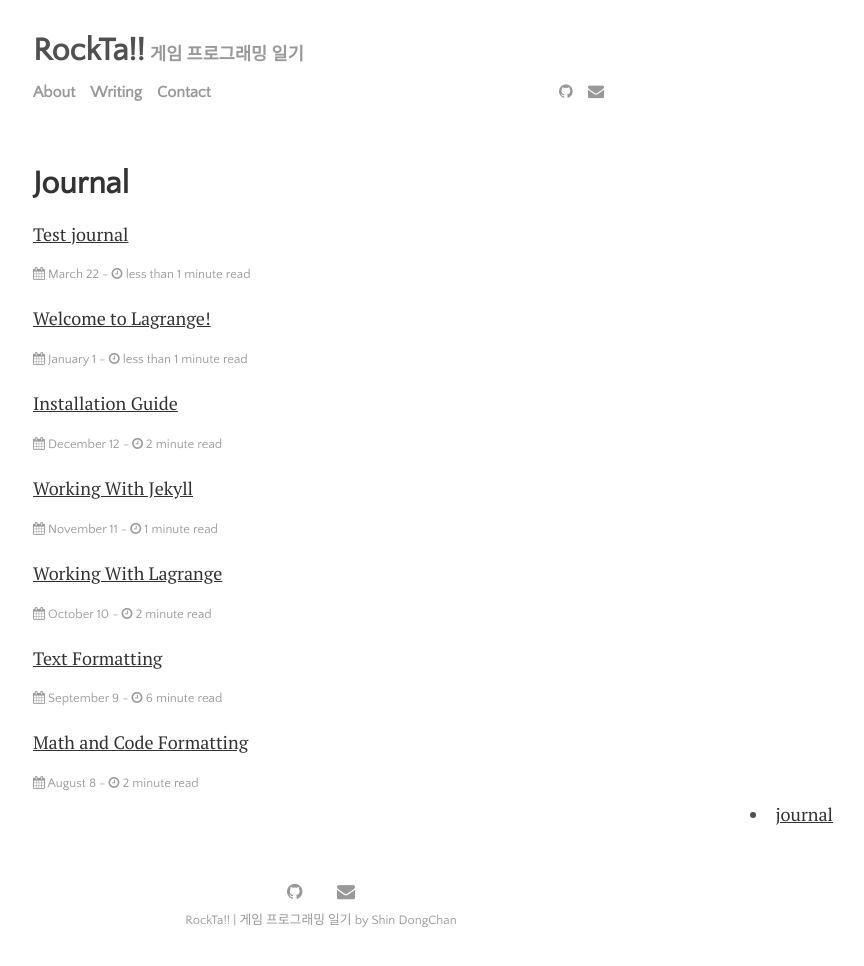
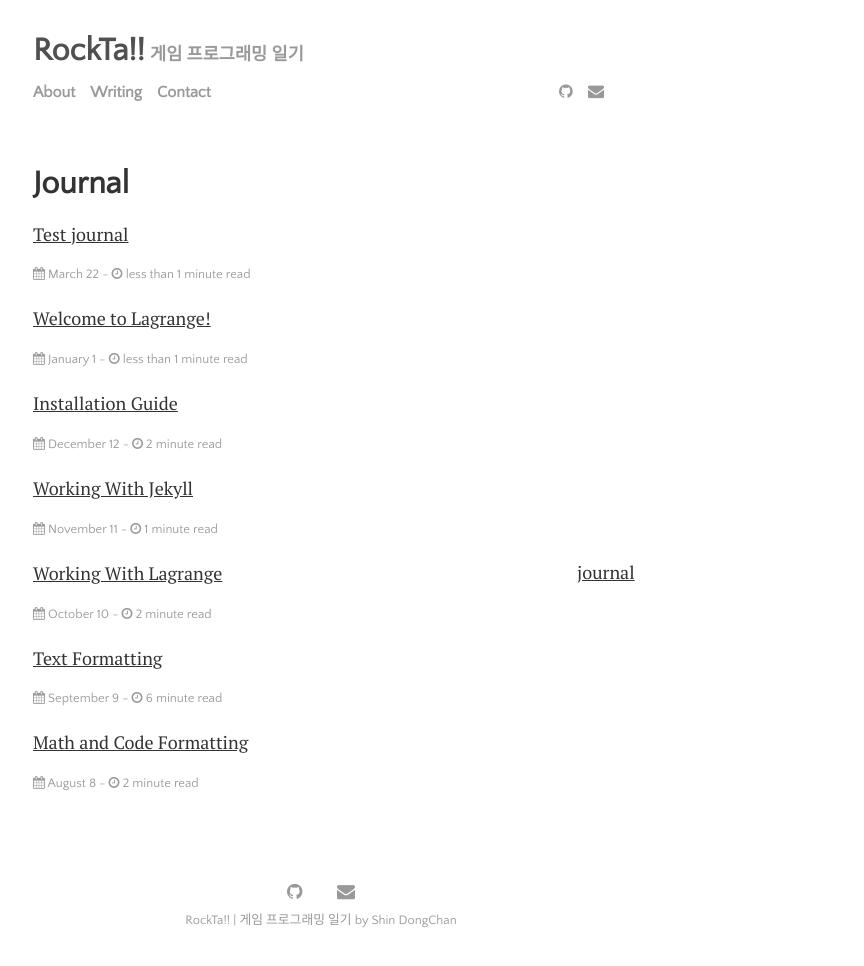
Before and after one commit to sdchihi/sdcpage, a Jekyll site: the page built from _posts/2017-03-17-journal.md, in a window 1280 px wide. Shown: the whole page, without its empty margins (319-1183 px from the left). Built offline with Jekyll 4.4.1, drawn with Linux system fonts in a browser that asks for light colours; nearby versions of some CDN libraries.

```diff
--- a/_includes/category.html
+++ b/_includes/category.html
@@ -1,7 +1,5 @@
 <div class="category">
 {% for category in site.categories %}
-  <li><a name="{{ category | first }}" href="{{site.github.url}}/{{ category | first }}.html">{{ category | first }}</a>
-
-  </li>
+  <a name="{{ category | first }}" href="{{site.github.url}}/{{ category | first }}.html">{{ category | first }}</a>
 {% endfor %}
 </div>
--- a/css/main.css
+++ b/css/main.css
@@ -147,6 +147,8 @@ blockquote p {
 */
 .category{
   position:fixed;
+  width:20%;
+  height:30%;
   right:8rem;
   bottom:4em;
 }
```
